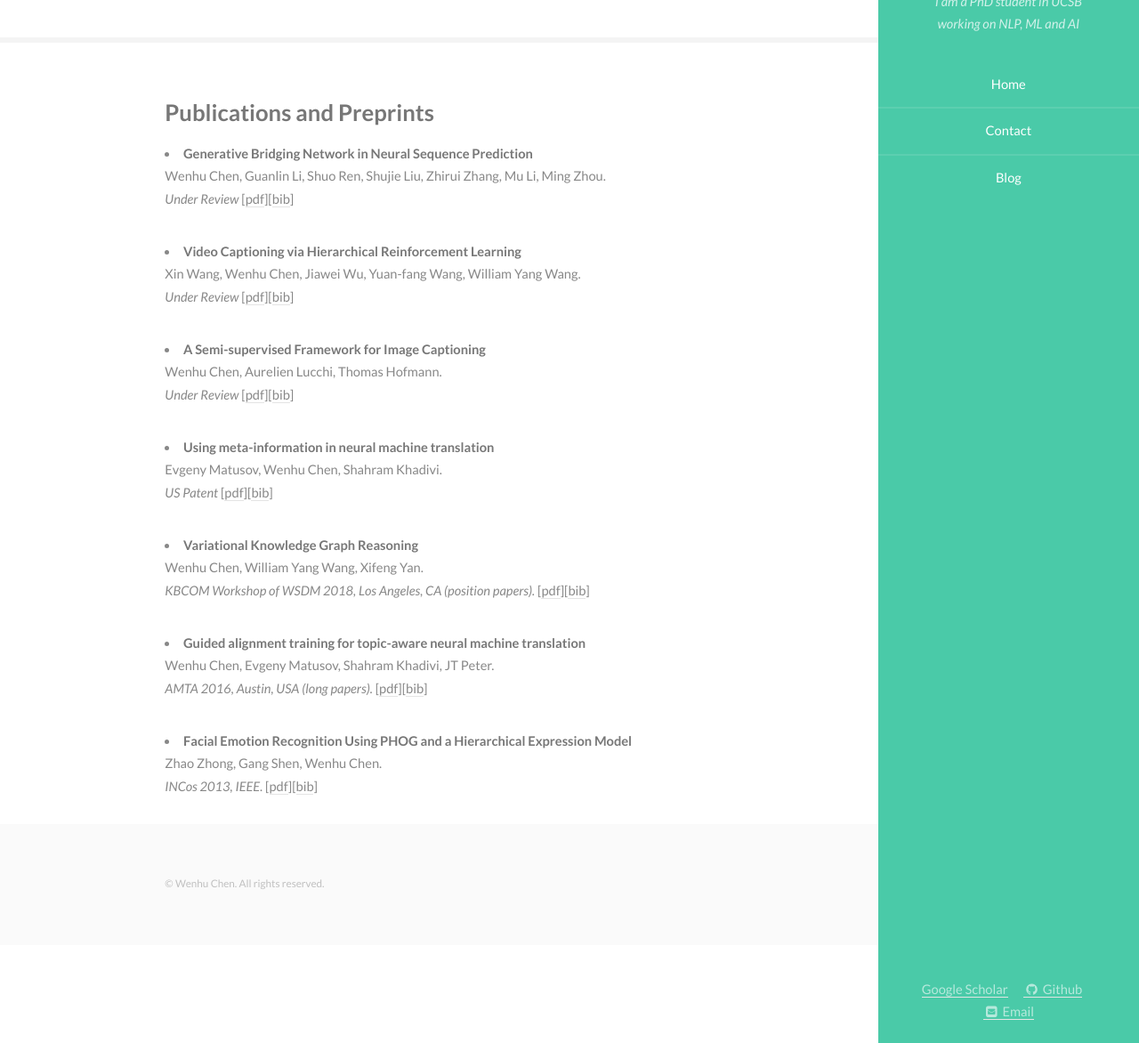
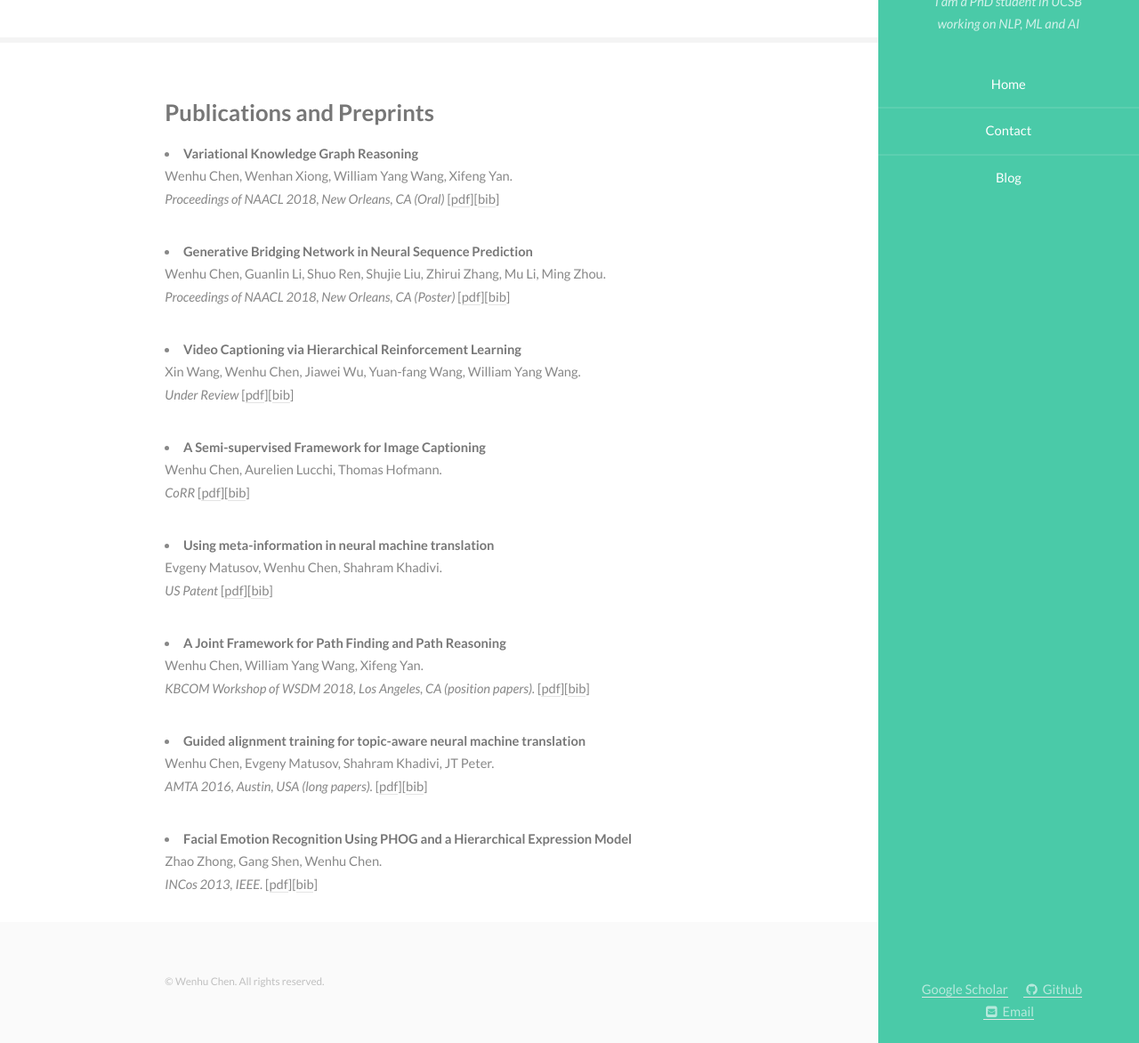
Before and after one commit to wenhuchen/wenhuchen.github.io, a Jekyll site: the page built from index.html, in a window 1280 px wide and 1400 px high, scrolled down 1415 px. Shown: the part 228-1400 px from the top of the window at 89% size. Built offline with Jekyll 4.4.1, drawn with Linux system fonts in a browser that asks for light colours.

Commit message:
add new papers

```diff
--- a/index.html
+++ b/index.html
@@ -92,9 +92,13 @@ th,td {
     <section id="three">
         <div class="container">
             <h3>Publications and Preprints</h3>
+  <li><strong> Variational Knowledge Graph Reasoning <a span style="color: #009900;"></a></strong><br>
+        Wenhu Chen, Wenhan Xiong, William Yang Wang, Xifeng Yan.<br>
+        <em>Proceedings of NAACL 2018, New Orleans, CA (Oral)</em> [<a href="">pdf</a>][<a href="">bib</a>]
+<p>
   <li><strong> Generative Bridging Network in Neural Sequence Prediction <a span style="color: #009900;"></a></strong><br>
         Wenhu Chen, Guanlin Li, Shuo Ren, Shujie Liu, Zhirui Zhang, Mu Li, Ming Zhou.<br>
-        <em>Under Review</em> [<a href="https://arxiv.org/abs/1706.09152">pdf</a>][<a href="">bib</a>]
+        <em>Proceedings of NAACL 2018, New Orleans, CA (Poster)</em> [<a href="https://arxiv.org/abs/1706.09152">pdf</a>][<a href="">bib</a>]
 <p>
   <li><strong> Video Captioning via Hierarchical Reinforcement Learning  <a span style="color: #009900;"></a></strong><br>
         Xin Wang, Wenhu Chen, Jiawei Wu, Yuan-fang Wang, William Yang Wang.<br>
@@ -102,15 +106,15 @@ th,td {
 <p>
   <li><strong> A Semi-supervised Framework for Image Captioning <a span style="color: #009900;"></a></strong><br>
         Wenhu Chen, Aurelien Lucchi, Thomas Hofmann.<br>
-        <em>Under Review</em> [<a href="https://arxiv.org/pdf/1611.05321.pdf">pdf</a>][<a href="">bib</a>]
+        <em>CoRR</em> [<a href="https://arxiv.org/pdf/1611.05321.pdf">pdf</a>][<a href="">bib</a>]
 <p>
 <li><strong> Using meta-information in neural machine translation <a span style="color: #009900;"></a></strong><br>
         Evgeny Matusov, Wenhu Chen, Shahram Khadivi.<br>
         <em>US Patent</em> [<a href="https://patents.google.com/patent/US20170323203A1/en">pdf</a>][<a href="">bib</a>]
 <p>
-  <li><strong> Variational Knowledge Graph Reasoning <a span style="color: #009900;"></a></strong><br>
+  <li><strong> A Joint Framework for Path Finding and Path Reasoning <a span style="color: #009900;"></a></strong><br>
         Wenhu Chen, William Yang Wang, Xifeng Yan.<br>
-        <em>KBCOM Workshop of WSDM 2018, Los Angeles, CA (position papers).</em> [<a href="">pdf</a>][<a href="">bib</a>]
+        <em>KBCOM Workshop of WSDM 2018, Los Angeles, CA (position papers).</em> [<a href="http://kbcom.org/papers/KBCOM_2018_paper_17.pdf">pdf</a>][<a href="">bib</a>]
 <p>
   <li><strong> Guided alignment training for topic-aware neural machine translation <a span style="color: #009900;"></a></strong><br>
         Wenhu Chen, Evgeny Matusov, Shahram Khadivi, JT Peter.<br>
```
Also changed, not shown: 1 other file.
